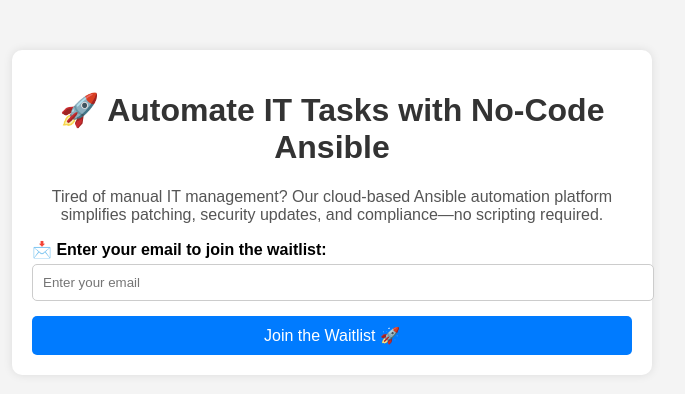
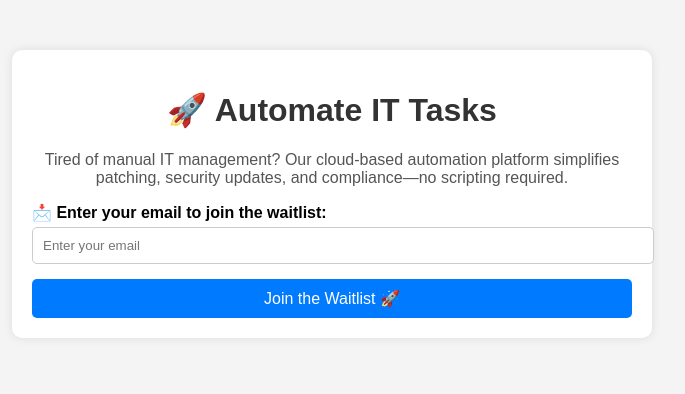
Before and after one commit to tlmark78/smb-ansible-landing, a plain HTML site: page index.html in a window 1280 px wide. Shown: the whole page, without its empty margins (308-993 px from the left). Drawn offline with Linux system fonts and the light colour scheme.

Commit message:
Update index.html

```diff
--- a/index.html
+++ b/index.html
@@ -69,8 +69,8 @@
 <body>
 
     <div class="container">
-        <h1>🚀 Automate IT Tasks with No-Code Ansible</h1>
-        <p>Tired of manual IT management? Our cloud-based Ansible automation platform simplifies patching, security updates, and compliance—no scripting required.</p>
+        <h1>🚀 Automate IT Tasks </h1>
+        <p>Tired of manual IT management? Our cloud-based automation platform simplifies patching, security updates, and compliance—no scripting required.</p>
 
         <!-- Step 1: Email Signup Form -->
         <form id="signup-form">
```
